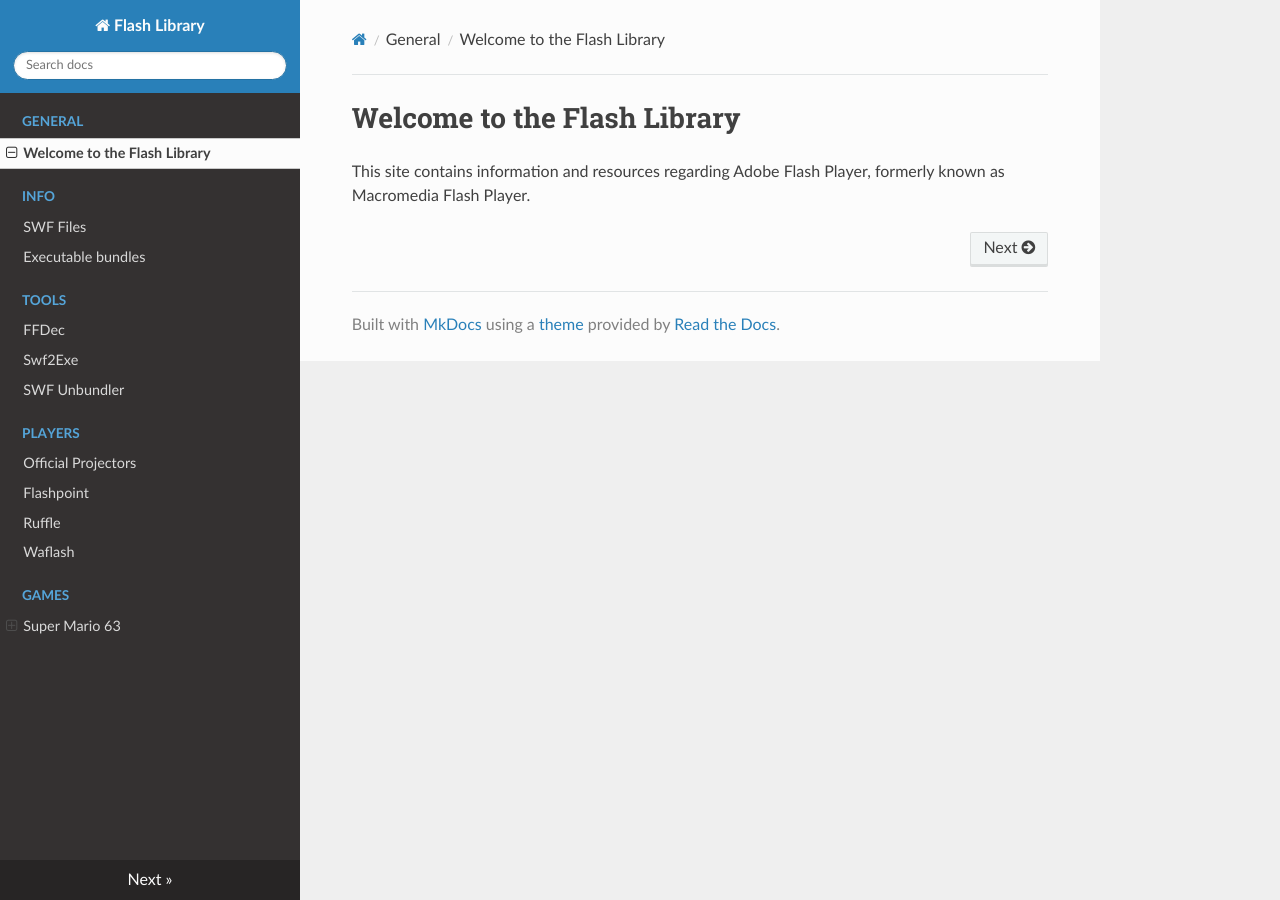
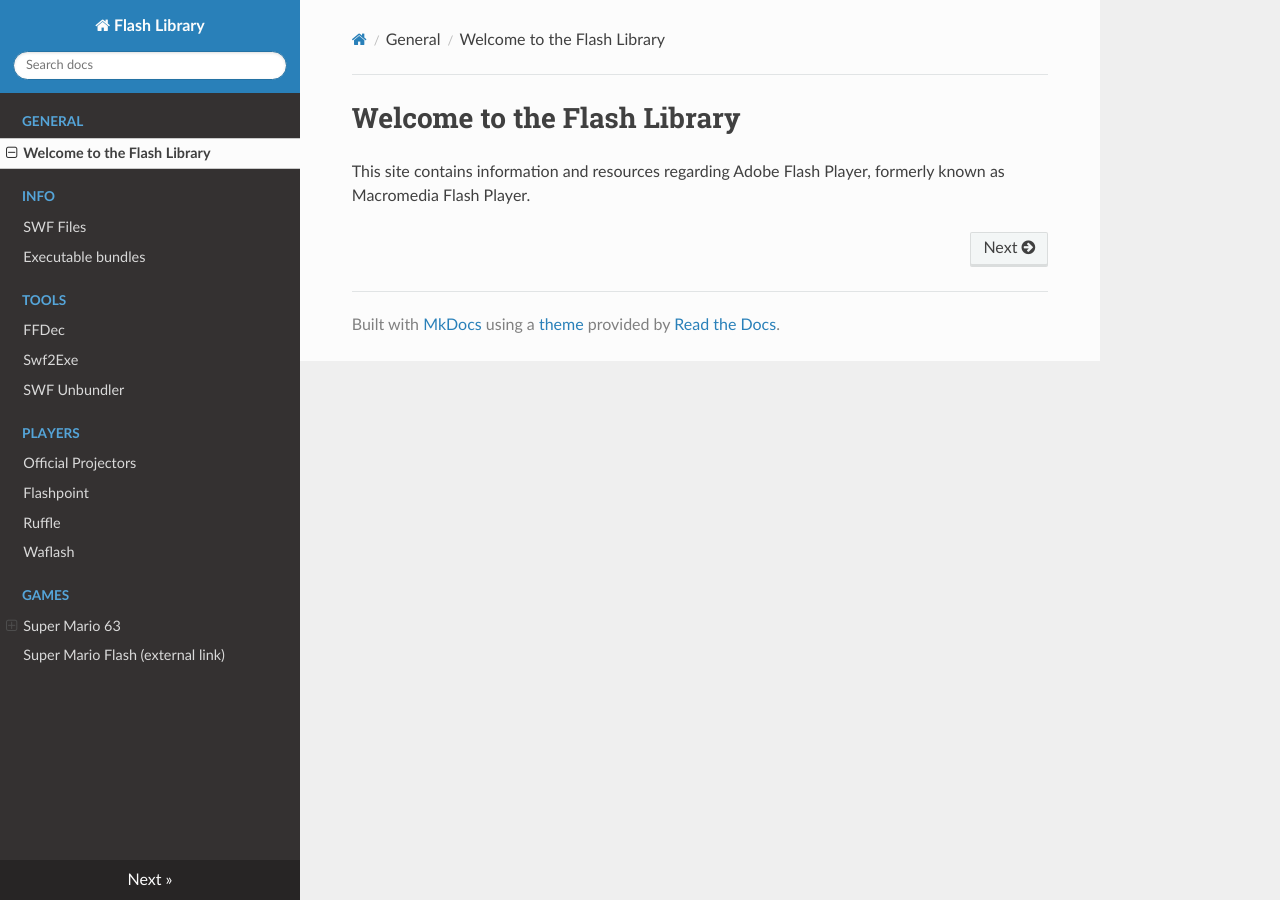
Before and after one commit to GTcreyon/FlashLibrary, an MkDocs documentation site: the page built from docs/index.md, in a window 1280 px wide. Built offline with MkDocs 1.6.1, drawn with Linux system fonts in a browser that asks for light colours; nearby versions of some CDN libraries.

Commit message:
Add SMF into Flash Library

```diff
--- a/mkdocs.yml
+++ b/mkdocs.yml
@@ -19,6 +19,7 @@ nav:
     - Super Mario 63:
       - About: games/sm63/sm63.md
       - games/sm63/tas63.md
+    - Super Mario Flash (external link): https://rayyaw.github.io/speedrun/resources/#super-mario-flash
 
 theme:
   name: readthedocs
```
